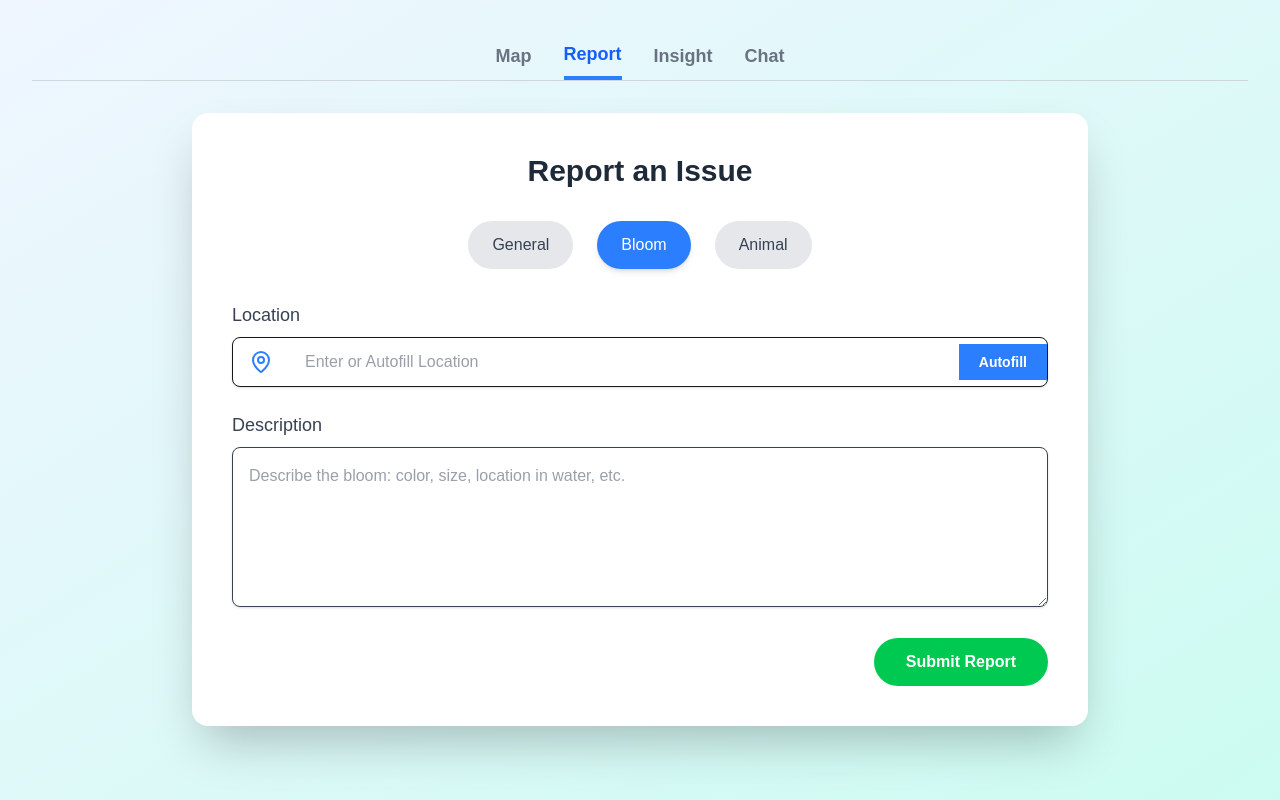
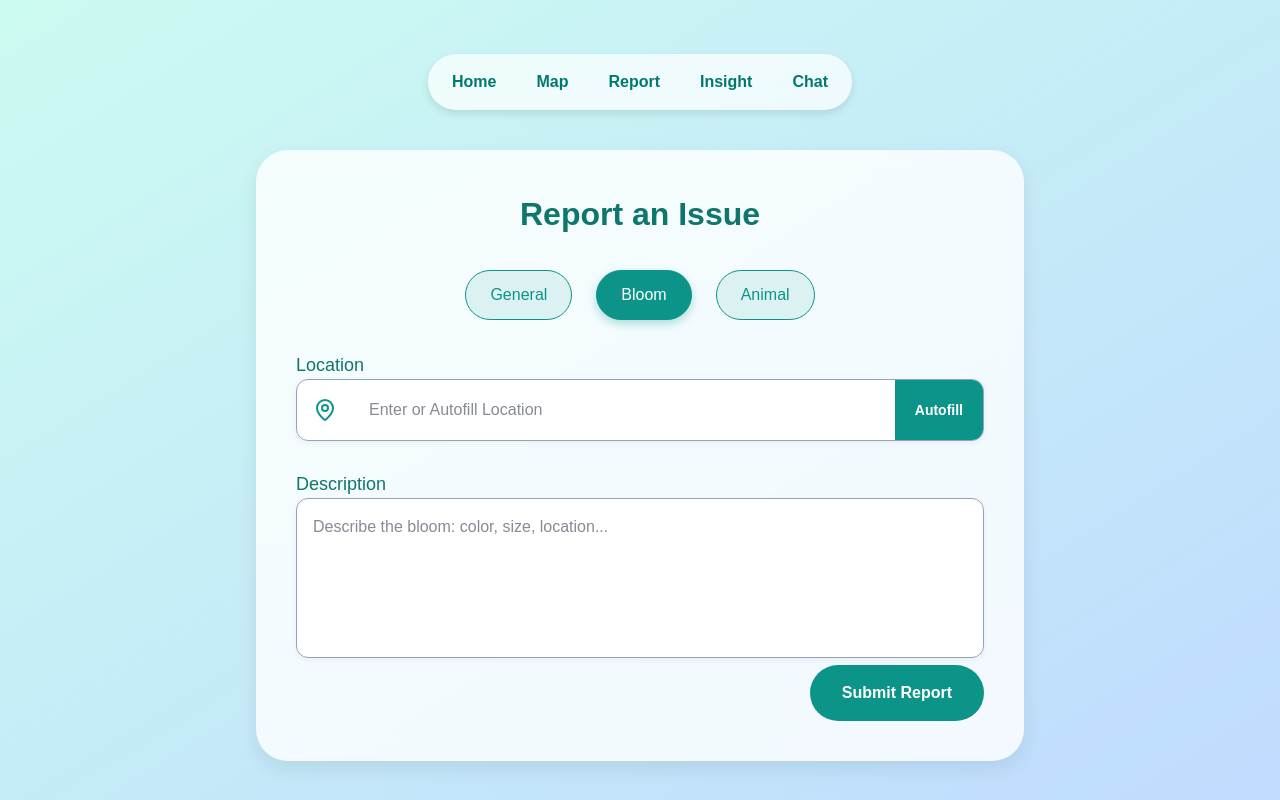
Before and after one commit to VanshikaTurkar/bloom-watch-lahacks, a Next.js app: page /report in a window 1280 px wide. Built offline with nearby package versions, Linux system fonts and the light colour scheme.

Commit message:
changed styling of report page

```diff
--- /dev/null
+++ b/src/app/report/page.module.css
@@ -0,0 +1,175 @@
+.card {
+  background: rgba(255, 255, 255, 0.8); /* translucent white */
+  backdrop-filter: blur(10px);
+  box-shadow: 0 8px 20px rgba(0,0,0,0.08);
+  border-radius: 2rem;
+  padding: 2.5rem;
+  max-width: 768px;
+  width: 100%;
+  margin: 0 auto;
+}
+
+.heading {
+  font-size: 2rem;
+  font-weight: 800;
+  text-align: center;
+  color: #0f766e; /* dark teal */
+  margin-bottom: 2rem;
+}
+
+.tabs {
+  display: flex;
+  justify-content: center;
+  margin-bottom: 2rem;
+  border-bottom: 1px solid #94a3b8; /* muted grayish-blue */
+}
+
+.tab {
+  margin: 0 1rem;
+  padding: 0.5rem 0;
+  font-size: 1.125rem;
+  font-weight: 600;
+  text-transform: capitalize;
+  color: #64748b; /* softer muted blue */
+  border-bottom: 4px solid transparent;
+  cursor: pointer;
+}
+
+.activeTab {
+  color: #0d9488; /* teal active */
+  border-color: #0d9488;
+}
+
+.reportTypeButtons {
+  display: flex;
+  justify-content: center;
+  gap: 1.5rem;
+  margin-bottom: 2rem;
+}
+
+.reportTypeButton {
+  padding: 0.75rem 1.5rem;
+  border-radius: 9999px;
+  font-size: 1rem;
+  font-weight: 500;
+  background: rgba(13, 148, 136, 0.1); /* soft teal tint */
+  color: #0d9488;
+  border: 1px solid #0d9488;
+  transition: background 0.2s;
+  cursor: pointer;
+}
+
+.reportTypeButton:hover {
+  background: rgba(13, 148, 136, 0.2);
+}
+
+.activeReportType {
+  background: #0d9488;
+  color: white;
+  box-shadow: 0 4px 10px rgba(13, 148, 136, 0.3);
+}
+
+.label {
+  font-size: 1.125rem;
+  font-weight: 500;
+  color: #0f766e;
+  margin-bottom: 0.5rem;
+}
+
+.locationInputContainer {
+  display: flex;
+  align-items: center;
+  border: 1px solid #94a3b8;
+  border-radius: 0.75rem;
+  background: rgba(255, 255, 255, 0.8);
+  overflow: hidden;
+  backdrop-filter: blur(6px);
+  box-shadow: 0 2px 6px rgba(0,0,0,0.05);
+  margin-bottom: 30px;
+}
+
+.mapPin {
+  display: flex;
+  align-items: center;
+  padding: 0 1rem;
+  color: #0d9488;
+}
+
+.input {
+  flex: 1;
+  padding: 1rem;
+  border: none;
+  outline: none;
+  color: #0f172a;
+  background: transparent;
+}
+
+.autofillButton {
+  color: #fff;
+  cursor: pointer;
+  background: #0d9488;
+  border: none;
+  padding: 1.2rem 1.25rem;
+  font-size: .875rem;
+  font-weight: 600;
+}
+
+.autofillButton:hover {
+  background: #0b786d;
+}
+
+.textarea {
+  width: 100%;
+  height: 10rem;
+  padding: 1rem;
+  border: 1px solid #94a3b8;
+  border-radius: 0.75rem;
+  outline: none;
+  resize: none;
+  background: rgba(255, 255, 255, 0.8);
+  backdrop-filter: blur(6px);
+  box-shadow: 0 2px 6px rgba(0,0,0,0.05);
+  color: #0f172a;
+}
+
+.submitContainer {
+  display: flex;
+  justify-content: flex-end;
+}
+
+.submitButton {
+  background: #0d9488;
+  color: white;
+  padding: 1rem 2rem;
+  font-weight: 700;
+  border-radius: 9999px;
+  transition: background 0.2s;
+  cursor: pointer;
+  border: none;
+}
+
+.submitButton:hover {
+  background: #0b786d;
+}
+
+.submitButton:disabled {
+  background: #99f6e4; /* lighter teal when disabled */
+}
+
+.message {
+  margin-top: 1.5rem;
+  padding: 1rem;
+  border-radius: 0.75rem;
+  font-weight: 600;
+  text-align: center;
+}
+
+.success {
+  background: #d1fae5;
+  color: #047857;
+}
+
+.error {
+  background: #fee2e2;
+  color: #b91c1c;
+}
--- a/src/app/report/page.tsx
+++ b/src/app/report/page.tsx
@@ -1,18 +1,16 @@
 'use client';
+
 import React, { useState, useEffect } from 'react';
 import { MapPin } from 'lucide-react';
+import Navbar from '../components/Navbar'; // ✅ importing your Navbar
+import styles from './page.module.css';
 
 const ReportBloom: React.FC = () => {
-  const [activeTab, setActiveTab] = useState<'map' | 'report' | 'insight' | 'chat'>('report');
   const [reportType, setReportType] = useState<'general' | 'bloom' | 'animal'>('bloom');
   const [location, setLocation] = useState<{ address: string; coordinates?: { lat: number; lng: number } }>({ address: '' });
   const [description, setDescription] = useState('');
   const [isSubmitting, setIsSubmitting] = useState(false);
   const [message, setMessage] = useState<{ text: string; type: string }>({ text: '', type: '' });
-
-  const handleTabClick = (tab: 'map' | 'report' | 'insight' | 'chat') => {
-    setActiveTab(tab);
-  };
 
   const handleReportTypeSelect = (type: 'general' | 'bloom' | 'animal') => {
     setReportType(type);
@@ -24,44 +22,27 @@ const ReportBloom: React.FC = () => {
         (position) => {
           const { latitude, longitude } = position.coords;
           setLocation({
-            address: `Location (${latitude.toFixed(4)}, ${longitude.toFixed(4)})`,
+            address: `(${latitude.toFixed(4)}, ${longitude.toFixed(4)})`,
             coordinates: { lat: latitude, lng: longitude },
           });
         },
         (error) => {
           console.error('Error getting location:', error);
-          setMessage({
-            text: 'Unable to retrieve your location. Please enter it manually.',
-            type: 'error',
-          });
+          setMessage({ text: 'Unable to retrieve your location.', type: 'error' });
         }
       );
     } else {
-      setMessage({
-        text: 'Geolocation is not supported by your browser.',
-        type: 'error',
-      });
+      setMessage({ text: 'Geolocation is not supported.', type: 'error' });
     }
   };
 
   const handleSubmit = (e: React.FormEvent<HTMLFormElement>) => {
     e.preventDefault();
-
     if (!location.address) {
-      setMessage({ text: 'Please enter a location', type: 'error' });
+      setMessage({ text: 'Please enter a location.', type: 'error' });
       return;
     }
-
     setIsSubmitting(true);
-
-    const reportData = {
-      type: reportType,
-      location,
-      description,
-      timestamp: new Date().toISOString(),
-    };
-
-    console.log('Submitting report:', reportData);
 
     setTimeout(() => {
       setIsSubmitting(false);
@@ -73,48 +54,30 @@ const ReportBloom: React.FC = () => {
 
   useEffect(() => {
     if (message.text) {
-      const timer = setTimeout(() => {
-        setMessage({ text: '', type: '' });
-      }, 3000);
-
+      const timer = setTimeout(() => setMessage({ text: '', type: '' }), 3000);
       return () => clearTimeout(timer);
     }
   }, [message]);
 
   return (
-    <div className="min-h-screen flex flex-col bg-gradient-to-br from-blue-50 to-teal-100 p-8">
-      {/* Header Tabs */}
-      <div className="flex justify-center mb-8 border-b border-gray-300">
-        {(['map', 'report', 'insight', 'chat'] as const).map((tab) => (
-          <button
-            key={tab}
-            onClick={() => handleTabClick(tab)}
-            className={`mx-4 py-2 text-lg font-semibold capitalize ${
-              activeTab === tab
-                ? 'text-blue-600 border-b-4 border-blue-500'
-                : 'text-gray-500 hover:text-gray-700'
-            }`}
-          >
-            {tab}
-          </button>
-        ))}
+    <div className={styles.page}>
+      {/* 🧭 Navbar floating at top */}
+      <div className={styles.navbarWrapper}>
+        <Navbar />
       </div>
 
-      {/* Main Form Card */}
-      <div className="bg-white shadow-2xl rounded-2xl max-w-4xl w-full mx-auto p-10">
-        <h1 className="text-3xl font-bold text-center text-gray-800 mb-8">Report an Issue</h1>
+      {/* 🌟 Main content */}
+      <div className={styles.contentWrapper}>
+        <div className={styles.card}>
+          <h1 className={styles.heading}>Report an Issue</h1>
 
-        {/* Report Type Selector */}
-        <div className="flex justify-center gap-6 mb-8">
+          {/* Report Type Buttons */}
+          <div className={styles.reportTypeButtons}>
             {(['general', 'bloom', 'animal'] as const).map((type) => (
               <button
                 key={type}
                 onClick={() => handleReportTypeSelect(type)}
-              className={`px-6 py-3 rounded-full text-md font-medium transition ${
-                reportType === type
-                  ? 'bg-blue-500 text-white shadow-md'
-                  : 'bg-gray-200 text-gray-700 hover:bg-gray-300'
-              }`}
+                className={`${styles.reportTypeButton} ${reportType === type ? styles.activeReportType : ''}`}
               >
                 {type === 'general' ? 'General' : type.charAt(0).toUpperCase() + type.slice(1)}
               </button>
@@ -122,72 +85,67 @@ const ReportBloom: React.FC = () => {
           </div>
 
           {/* Form */}
-        <form onSubmit={handleSubmit} className="space-y-6">
-          {/* Location Input */}
+          <form onSubmit={handleSubmit} className={styles.form}>
+            {/* Location */}
             <div>
-            <label className="block text-lg font-medium text-gray-700 mb-2">Location</label>
-            <div className="flex items-center border rounded-lg overflow-hidden bg-white shadow-sm">
-              <div className="flex items-center px-4">
-                <MapPin className="text-blue-500" size={24} />
+              <label className={styles.label}>Location</label>
+              <div className={styles.locationInputContainer}>
+                <div className={styles.mapPin}>
+                  <MapPin size={24} />
                 </div>
                 <input
                   type="text"
                   value={location.address}
                   onChange={(e) => setLocation((prev) => ({ ...prev, address: e.target.value }))}
                   placeholder="Enter or Autofill Location"
-                className="flex-1 py-3 px-4 focus:outline-none text-gray-700"
+                  className={styles.input}
                 />
                 <button
                   type="button"
                   onClick={getCurrentLocation}
-                className="bg-blue-500 hover:bg-blue-600 text-white text-sm font-semibold px-5 py-2"
+                  className={styles.autofillButton}
                 >
                   Autofill
                 </button>
               </div>
             </div>
 
-          {/* Description Textarea */}
+            {/* Description */}
             <div>
-            <label className="block text-lg font-medium text-gray-700 mb-2">Description</label>
+              <label className={styles.label}>Description</label>
               <textarea
                 value={description}
                 onChange={(e) => setDescription(e.target.value)}
                 placeholder={
                   reportType === 'bloom'
-                  ? 'Describe the bloom: color, size, location in water, etc.'
+                    ? 'Describe the bloom: color, size, location...'
                     : reportType === 'animal'
-                  ? 'Describe the animal: species, behavior, condition, etc.'
-                  : 'Add a general description'
+                    ? 'Describe the animal: species, behavior...'
+                    : 'General description...'
                 }
-              className="w-full h-40 p-4 border rounded-lg focus:outline-none focus:ring-2 focus:ring-blue-400 shadow-sm text-gray-700"
+                className={styles.textarea}
               />
             </div>
 
-          {/* Submit Button */}
-          <div className="flex justify-end">
+            {/* Submit */}
+            <div className={styles.submitContainer}>
               <button
                 type="submit"
                 disabled={isSubmitting}
-              className="bg-green-500 hover:bg-green-600 text-white font-bold py-3 px-8 rounded-full transition disabled:bg-green-300"
+                className={styles.submitButton}
               >
                 {isSubmitting ? 'Submitting...' : 'Submit Report'}
               </button>
             </div>
           </form>
 
-        {/* Message Box */}
+          {/* Message */}
           {message.text && (
-          <div
-            className={`mt-6 p-4 rounded-lg font-semibold text-center ${
-              message.type === 'error'
-                ? 'bg-red-100 text-red-700'
-                : 'bg-green-100 text-green-700'
-            }`}
-          >
+            <div className={`${styles.message} ${message.type === 'error' ? styles.error : styles.success}`}>
               {message.text}
             </div>
           )}
+        </div>
       </div>
     </div>
   );
```
Lines whose indentation alone changed are shown as unchanged.
